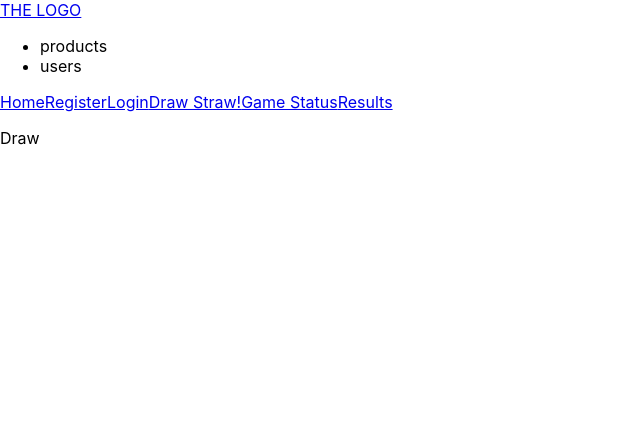
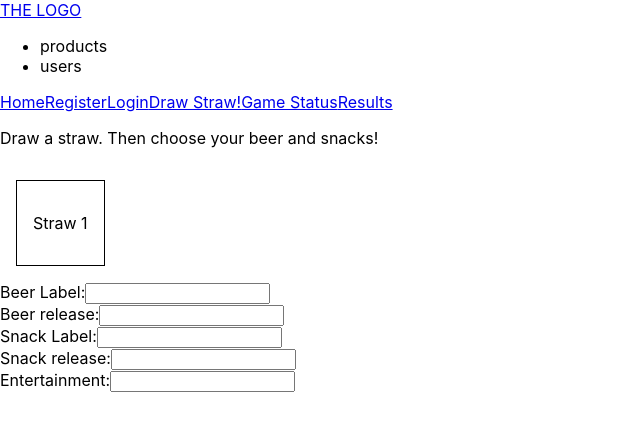
Before and after one commit to pocketcalculator/drawstrawsforbeerandsnacks-client, a React (Create React App) app: page /draw in a window 1280 px wide. Shown: the top 430 px of the page, without its empty margins (0-640 px from the left). Built offline with nearby package versions, Linux system fonts and the light colour scheme.

Commit message:
initial draw straw state update

```diff
--- a/src/App.js
+++ b/src/App.js
@@ -3,21 +3,36 @@ import { BrowserRouter, Route, Switch } from 'react-router-dom'
 import Navbar from './components/Navbar/Navbar'
 
 import Home from "./components/Home"
-import Draw from "./components/Draw"
 import Login from "./components/Login"
 import Register from "./components/Register"
 import Results from "./components/Results/Results"
 import Status from "./components/Status/Status"
+import Draw from "./components/Draw/Draw.js"
 import Error from "./components/Error"
 import Navigation from "./components/Navigation"
 
 class App extends Component {
 
   state = {
-    straws: '',
-    players: {},
-    newGame: true,
-    archivedData: [
+    newGame: false,
+    currentGame: {
+      id: '',
+      week: 52,
+      straws: [19, 10, 50, 33, 21, 5, 99, 61, 75],
+      players: [
+        {
+          username: '',
+          strawdrawn: '',
+          strawlength: '',
+          beerRelease: '',
+          beerBrand: '',
+          snackRelease: '',
+          snackBrand: '',
+          entertainment: ''
+        }
+      ]
+    },
+    archivedGames: [
       { id: 'a123',
         week: 49,
         winner: 'rick',
@@ -73,8 +88,47 @@ class App extends Component {
     ]
   }
 
+  strawClickHandler = () => {
+    let username = 'paul'
+    console.log('strawClickHandler invoked!')
+    let players = [...this.state.currentGame.players]
+    let currentPlayer = {
+      username: username,
+      strawdrawn: 1,
+      strawlength: this.state.currentGame.straws[0],
+      beerRelease: "",
+      beerBrand: "",
+      snackRelease: "",
+      snackBrand: "",
+      entertainment: ""
+    }
+    players.push(currentPlayer)
+    this.setState(
+      { currentGame:
+            { players: players }
+      }
+    )
+  }
+/*
+  startGame = () => {
+    if (this.state.newGame === true) {
+      this.createStraws()
+      this.setState({newGame: false})
+    }
+  }
+*/
+/*
+  createStraws = () => {
+    console.log('creating 9 random length straws...')
+    let randomStraws = [...this.state.currentGame.straws]
+    for (let i = 0; i < 9; i++) {
+      randomStraws[i] = Math.floor((Math.random() * 1000) + 1)
+    }
+    return randomStraws
+  }
+*/
+
   render() {
-    console.log(this.state.straws)
     return (
       <div>
         <Navbar />
@@ -83,17 +137,18 @@ class App extends Component {
             <Navigation />
             <Switch>
               <Route path="/" component={Home} exact />
-              <Route path="/draw" component={Draw} />
               <Route path="/login" component={Login} />
               <Route path="/register" component={Register} />
               <Route
+                path="/draw"
+                render={(props) => <Draw clicked={() => this.strawClickHandler()} />}
+              />
+              <Route
                 path="/results"
-//              component={Results}
-                render={(props) => <Results data={this.state.archivedData} />}
+                render={(props) => <Results data={this.state.archivedGames} />}
               />
               <Route
                 path="/status"
-//              component={Status}
                 render={(props) => <Status newGame={this.state.newGame} />}
               />
               <Route component={Error} />
--- a/src/components/Draw.js
+++ /dev/null
@@ -1,11 +0,0 @@
-import React from "react"
-
-const Draw = () => {
-  return (
-    <div>
-      <p>Draw</p>
-    </div>
-  )
-}
-
-export default Draw
--- /dev/null
+++ b/src/components/Draw/Draw.css
@@ -0,0 +1,7 @@
+.drawStrawBox {
+    display: inline-block;
+    padding: 16px;
+    text-align: center;
+    margin: 16px;
+    border: 1px solid black
+}
--- /dev/null
+++ b/src/components/Draw/Draw.js
@@ -0,0 +1,30 @@
+import React from "react"
+
+import './Draw.css'
+
+const Draw = ( props ) => {
+  const drawStrawBox = (
+    <div className='drawStrawBox' onClick={props.clicked}>
+      <p>Straw 1</p>
+    </div>
+  )
+  const strawForm = (
+    <form>
+    <div>Beer Label:<input></input></div>
+    <div>Beer release:<input></input></div>
+    <div>Snack Label:<input></input></div>
+    <div>Snack release:<input></input></div>
+    <div>Entertainment:<input></input></div>
+    </form>
+  )
+
+  return (
+    <div>
+      <p>Draw a straw.  Then choose your beer and snacks!</p>
+      {drawStrawBox}
+      {strawForm}
+    </div>
+  )
+}
+
+export default Draw
```
